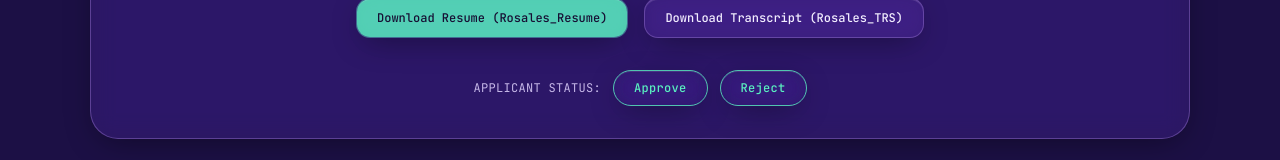
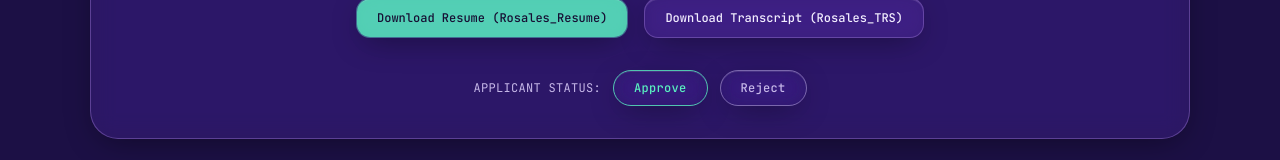
Before and after one commit to aws-ust/aws-r101, a Next.js app in the folder frontend/: page /admin/hr/app-benedict in a window 1280 px wide. Shown: the part 574-734 px from the top of the page. Built offline with nearby package versions, Linux system fonts and the light colour scheme.

Commit message:
Differentiate approve and reject button hover styles.
Match aquamarine and haiti/prelude fills to the approved and rejected status pills.

Co-authored-by: Cursor <cursoragent@cursor.com>

```diff
--- a/frontend/src/components/hr/application-detail.tsx
+++ b/frontend/src/components/hr/application-detail.tsx
@@ -31,8 +31,10 @@ const downloadsClasses = "mt-8 flex flex-wrap justify-center gap-4"
 const downloadButtonClasses = "h-10 px-5 text-xs"
 const statusRowClasses =
   "mt-8 flex flex-wrap items-center justify-center gap-3 font-mono text-xs uppercase tracking-wide text-prelude"
-const outlineActionClasses =
-  "h-9 rounded-pill border border-aquamarine/80 bg-transparent px-5 font-mono text-xs text-aquamarine hover:bg-aquamarine/15"
+const statusActionBaseClasses =
+  "h-9 rounded-pill border bg-transparent px-5 font-mono text-xs transition-colors"
+const approveActionClasses = `${statusActionBaseClasses} border-aquamarine/80 text-aquamarine hover:border-aquamarine hover:bg-aquamarine hover:text-haiti`
+const rejectActionClasses = `${statusActionBaseClasses} border-prelude/50 text-prelude hover:border-prelude/80 hover:bg-haiti/80 hover:text-prelude`
 const missingClasses = "font-sans text-sm text-prelude"
 
 function documentFor(
@@ -113,15 +115,15 @@ export function HrApplicationDetail() {
         <div className={statusRowClasses}>
           <span>Applicant Status:</span>
           <Button
-            color="cyan"
-            className={outlineActionClasses}
+            variant="ghost"
+            className={approveActionClasses}
             onClick={() => patchApplicationStatus(application.id, "approved")}
           >
             Approve
           </Button>
           <Button
-            color="cyan"
-            className={outlineActionClasses}
+            variant="ghost"
+            className={rejectActionClasses}
             onClick={() => patchApplicationStatus(application.id, "rejected")}
           >
             Reject
```
